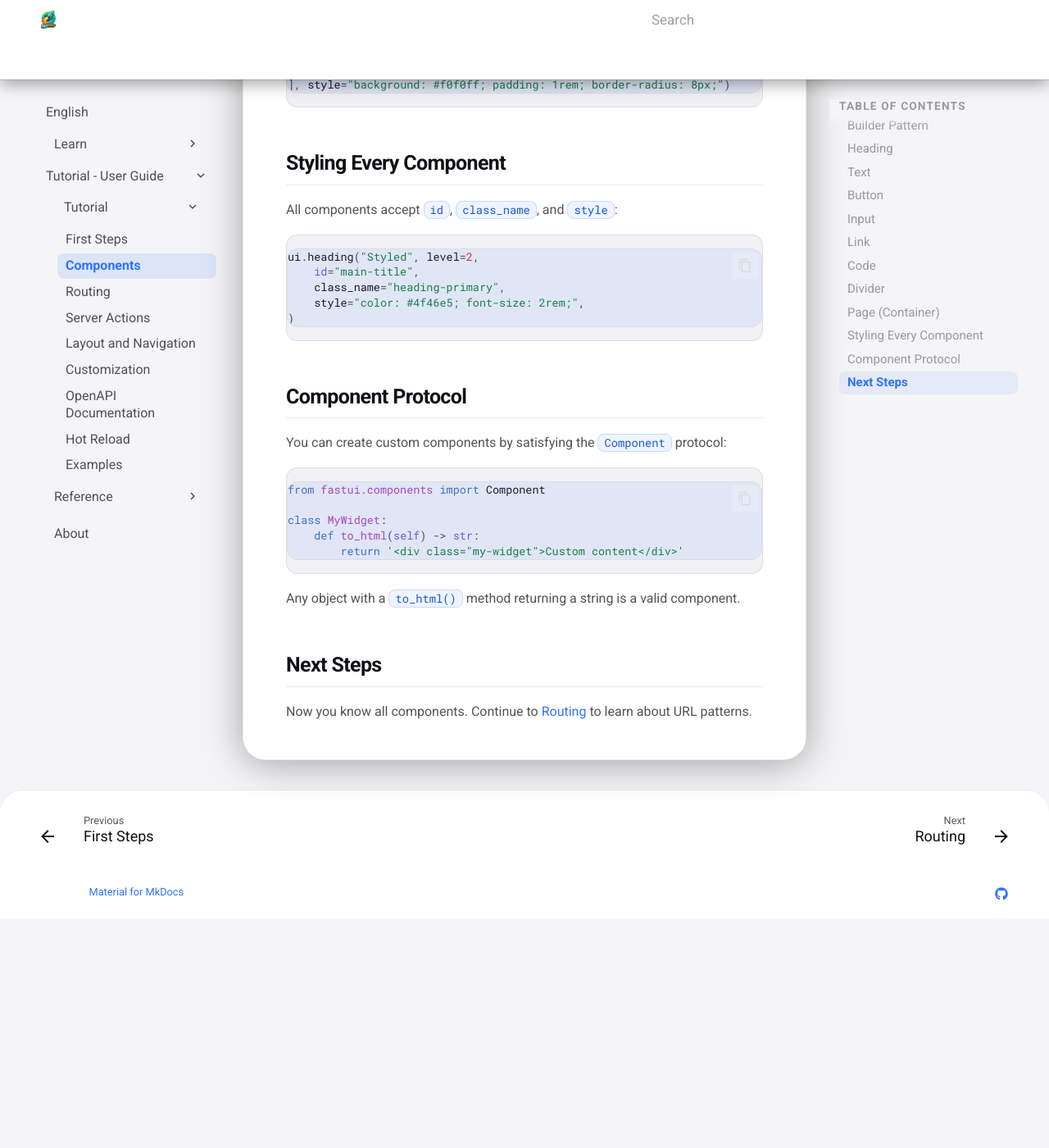
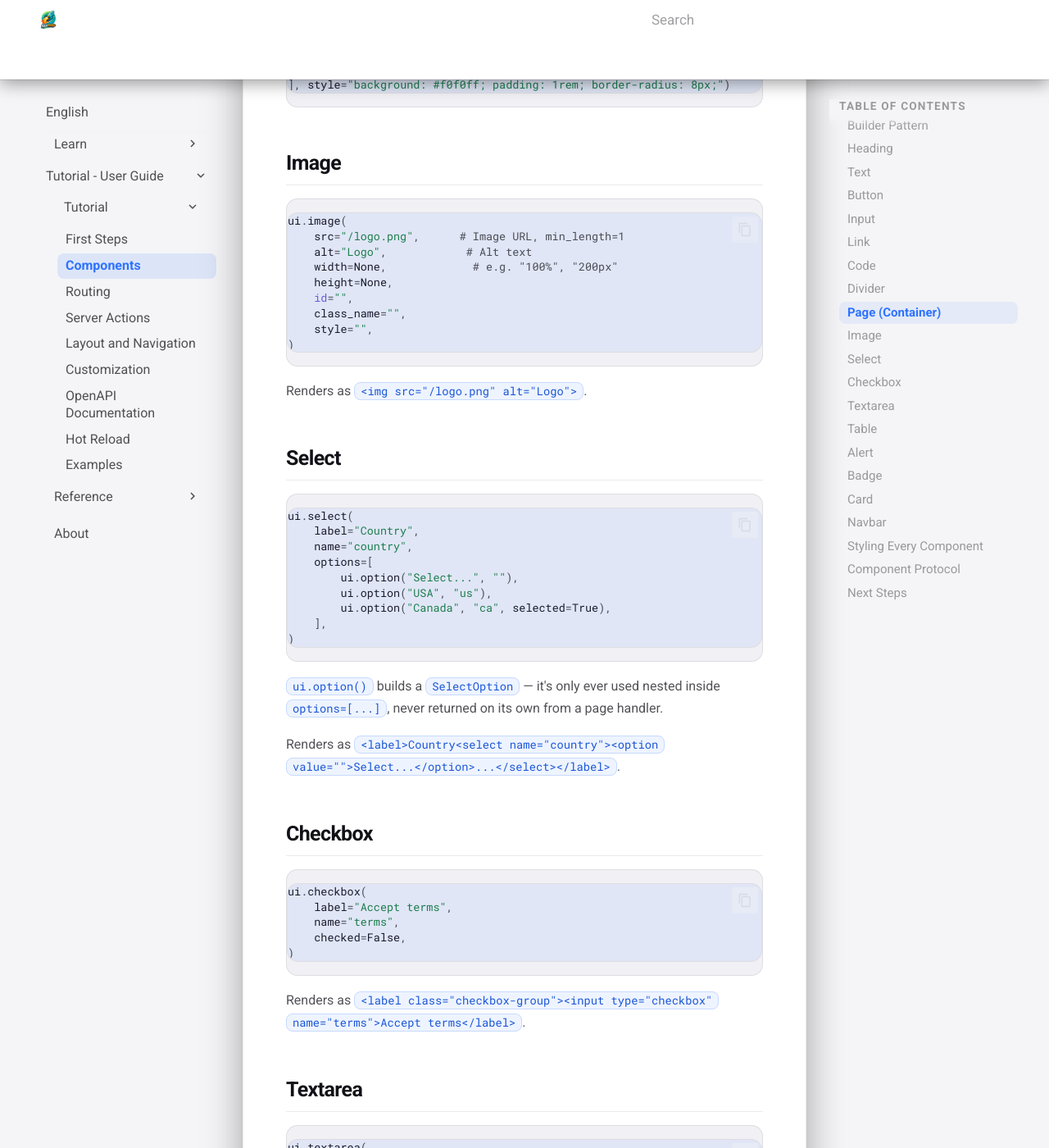
Before and after one commit to ndugram/fastui2, an MkDocs documentation site: the page built from docs/en/tutorial/components.md, in a window 1280 px wide and 1400 px high, scrolled down 3973 px. Shown: the whole window at 82% size. Built offline with MkDocs 1.6.1 and Material for MkDocs 9.7.7, drawn with Linux system fonts in a browser that asks for light colours; comment, search, counter and statistics services are not loaded; before the commit the page ends 5093 px from its top, so only the background shows below that; some of the changed text lies outside the part shown.

Commit message:
docs: update components.md

````diff
--- a/docs/en/tutorial/components.md
+++ b/docs/en/tutorial/components.md
@@ -170,6 +170,118 @@ ui.page([
 ], style="background: #f0f0ff; padding: 1rem; border-radius: 8px;")
 ```
 
+## Image
+
+```python
+ui.image(
+    src="/logo.png",      # Image URL, min_length=1
+    alt="Logo",            # Alt text
+    width=None,             # e.g. "100%", "200px"
+    height=None,
+    id="",
+    class_name="",
+    style="",
+)
+```
+
+Renders as `<img src="/logo.png" alt="Logo">`.
+
+## Select
+
+```python
+ui.select(
+    label="Country",
+    name="country",
+    options=[
+        ui.option("Select...", ""),
+        ui.option("USA", "us"),
+        ui.option("Canada", "ca", selected=True),
+    ],
+)
+```
+
+`ui.option()` builds a `SelectOption` — it's only ever used nested inside `options=[...]`, never returned on its own from a page handler.
+
+Renders as `<label>Country<select name="country"><option value="">Select...</option>...</select></label>`.
+
+## Checkbox
+
+```python
+ui.checkbox(
+    label="Accept terms",
+    name="terms",
+    checked=False,
+)
+```
+
+Renders as `<label class="checkbox-group"><input type="checkbox" name="terms">Accept terms</label>`.
+
+## Textarea
+
+```python
+ui.textarea(
+    label="Comments",
+    name="comments",
+    placeholder="Write your thoughts...",
+    rows=4,
+)
+```
+
+Renders as a `<label>` wrapping a `<textarea>` with the given row count.
+
+## Table
+
+```python
+ui.table(
+    headers=["Name", "Email", "Role"],
+    rows=[
+        ["Alice", "alice@example.com", "Admin"],
+        ["Bob", "bob@example.com", "User"],
+    ],
+)
+```
+
+Renders a `<table>` with a `<thead>` built from `headers` and a `<tbody>` built from `rows`.
+
+## Alert
+
+```python
+ui.alert("Saved successfully!", type="success")
+```
+
+`type` is one of `info`, `success`, `warning`, `error` — each maps to a distinct color scheme via CSS classes `alert alert-{type}`.
+
+## Badge
+
+```python
+ui.badge("New", type="primary")
+```
+
+`type` is one of `default`, `primary`, `success`, `warning`, `error`. Useful for inline status labels next to text.
+
+## Card
+
+```python
+ui.card(
+    header=[ui.heading("Card Title", level=3)],
+    body=[ui.text("This is the card body.")],
+    footer=[ui.button("Action")],
+)
+```
+
+Renders a `.card` div with `.card-header`/`.card-body`/`.card-footer` sections — any section left empty is simply omitted.
+
+## Navbar
+
+```python
+ui.navbar("MyApp", [
+    ("Home", "/"),
+    ("About", "/about"),
+])
+```
+
+Renders a `<nav>` with a brand label and one link per `(label, url)` pair — handy for a shared header across pages.
+
 ## Styling Every Component
 
 All components accept `id`, `class_name`, and `style`:
````
